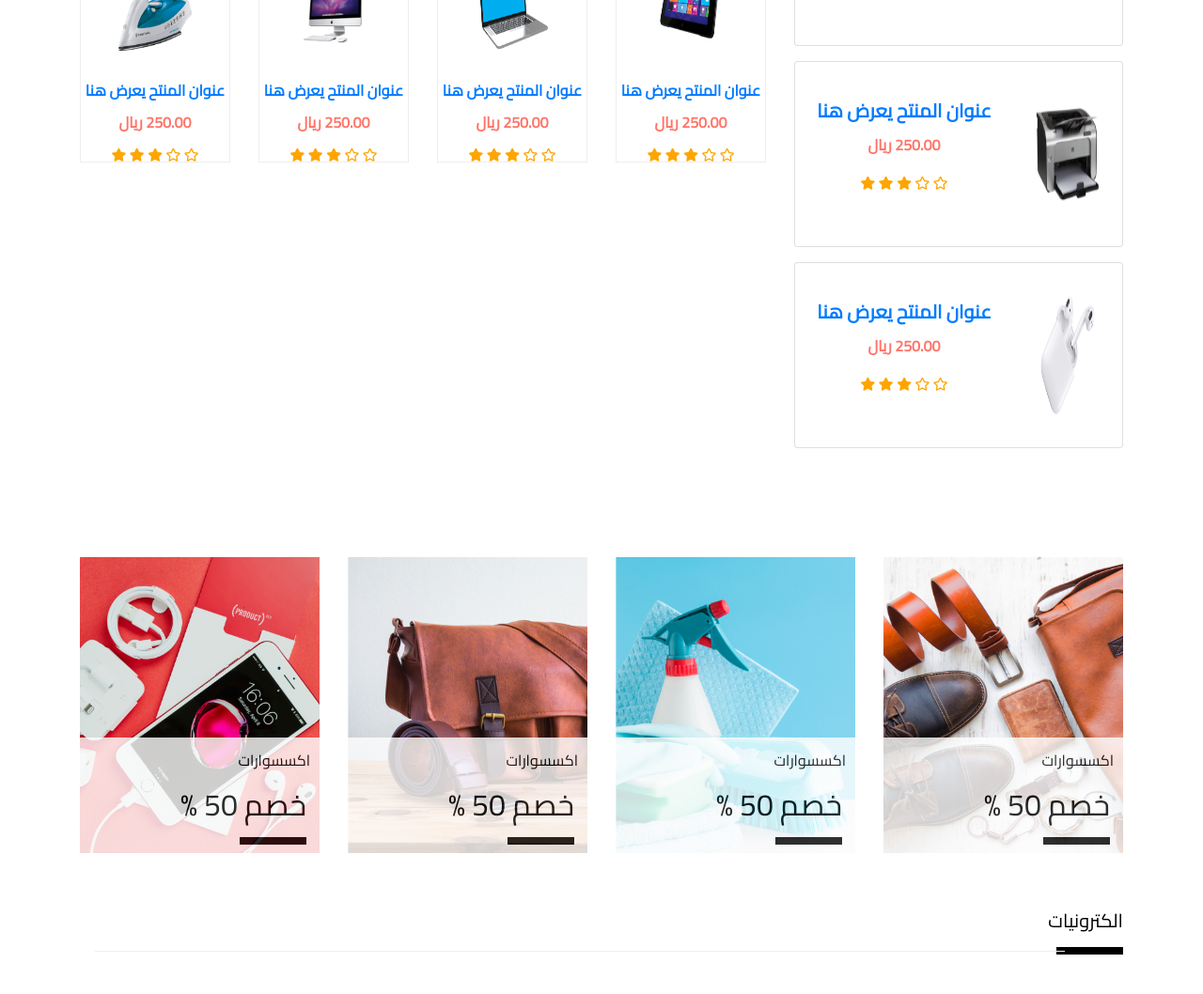
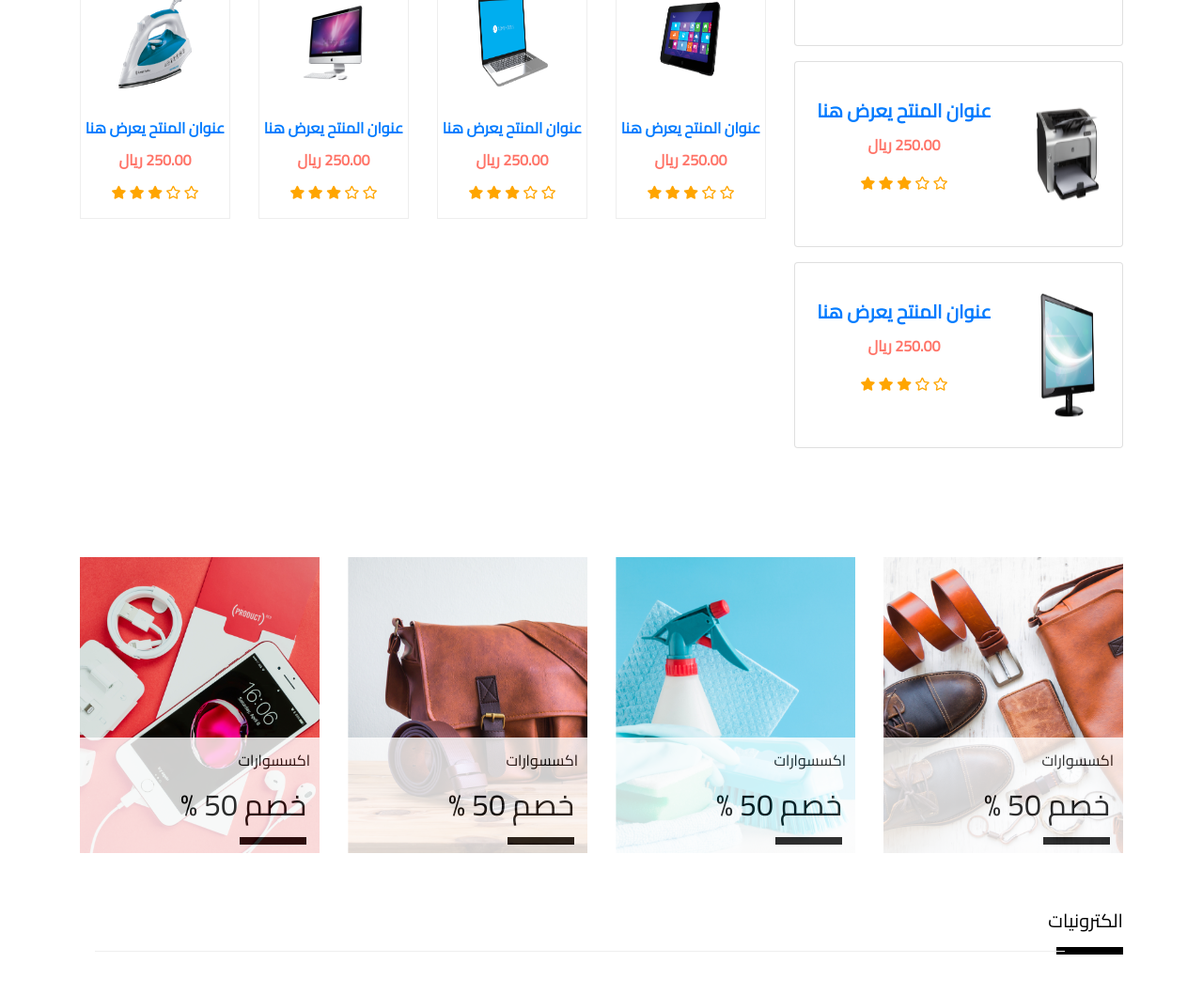
Before and after one commit to yasser22269/moov-ecommerce, a plain HTML site: page index.html in a window 1280 px wide. Shown: the part 2455-3513 px from the top of the page at 94% size. Drawn offline with nearby package versions, Linux system fonts and the light colour scheme.

Commit message:
first commit

```diff
--- a/css/style.css
+++ b/css/style.css
@@ -483,7 +483,7 @@ header .image-header img {
 }
 .elcategory-shop .elcategory-shop-left .img-3somat, .electronics .img-3somat {
     width: 100% !important;
-    height: 280px !important;
+    height: 300px !important;
 }
 .elcategory-shop .elcategory-shop-left .img-3somat img, .electronics .img-3somat img
 {    width: 100% !important;
--- a/index.html
+++ b/index.html
@@ -300,7 +300,7 @@
                               <div class="card mb-3 right-card-style" >
                                 <div class="row no-gutters">
                                   <div class="col-md-4">
-                                    <img src="images/Image 7.png" class="card-img"  alt="...">
+                                    <img src="images/screens-png-39882.png" class="card-img"  alt="...">
                                   </div>
                                   <div class="col-md-8">
                                     <div class="card-body">
```
